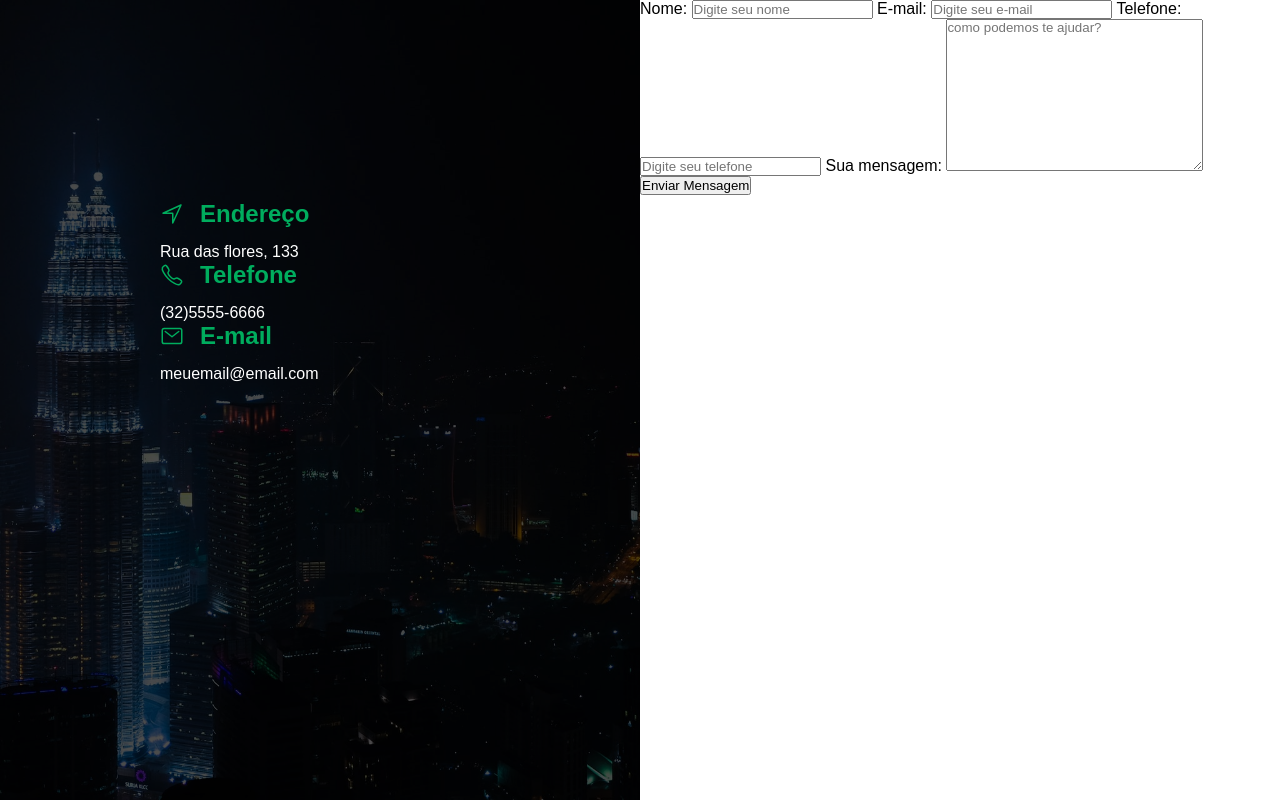
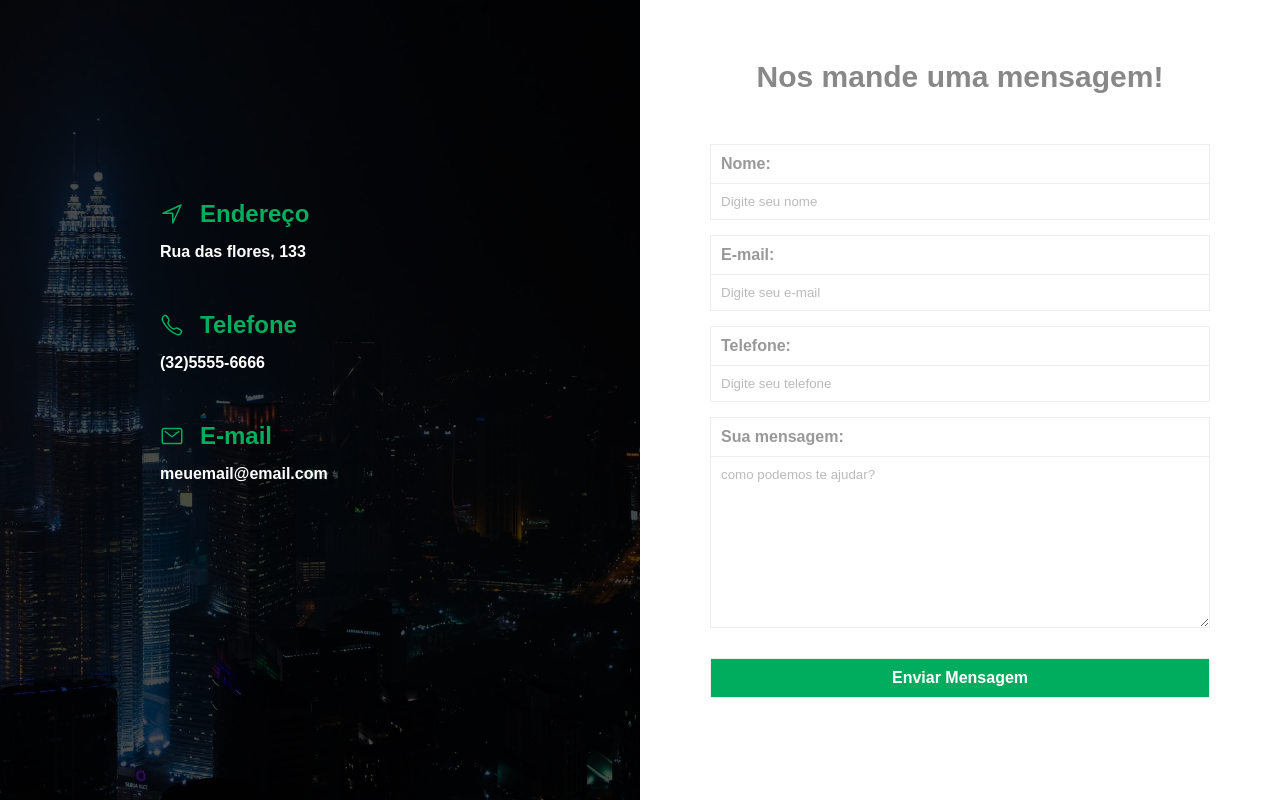
Before and after one commit to thalesrr1/contato-mbatistti, a plain HTML site: page index.html in a window 1280 px wide. Drawn offline with nearby package versions, Linux system fonts and the light colour scheme.

Commit message:
Add: H2 and style buttons

```diff
--- a/css/styles.css
+++ b/css/styles.css
@@ -54,3 +54,69 @@
     top: 2px;
     left: 0;
 }
+
+#adress-content p {
+    font-weight: bold;
+    margin-bottom: 50px;
+}
+
+#form-container {
+    padding-top: 60px;
+    text-align: center;
+}
+
+#form-container h2 {
+    color: #888;
+    margin-bottom: 50px;
+    font-size: 30px;
+}
+
+#contact-form {
+    width: 500px;
+    margin-left: auto;
+    margin-right: auto;
+    text-align: left;
+}
+
+#contact-form input,
+#contact-form label,
+#contact-form textarea {
+    display: block;
+    padding: 10px;
+    border: 1px solid #EEE;
+    width: 100%;
+    color: #AAA;
+}
+
+#contact-form label {
+    color: #999;
+    font-weight: bold;
+    border-bottom: none;
+}
+
+#contact-form input {
+    margin-bottom: 15px;
+}
+
+#contact-form input::placeholder,
+#contact-form textarea::placeholder {
+    color: #BBB;
+}
+
+#contact-form input[type="submit"] {
+    background-color: #00AD5E;
+    color: #fff;
+    font-size: 16px;
+    font-weight: bold;
+    cursor: pointer;
+    margin: 30px auto;
+    width: 300px
+    border: 2px solid transparent;
+    transition: 0.5s;
+}
+
+#contact-form input[type="submit"]:hover {
+    border-color: #00AD5E;
+    color: #00AD5E;
+    background-color: #fff;
+}
--- a/index.html
+++ b/index.html
@@ -21,6 +21,7 @@
         </div>
     </div>
     <div id="form-container">
+        <h2>Nos mande uma mensagem!</h2>
         <form action="" id="contact-form">
             <label for="name">Nome:</label>
             <input type="text" name="name" placeholder="Digite seu nome">
```
